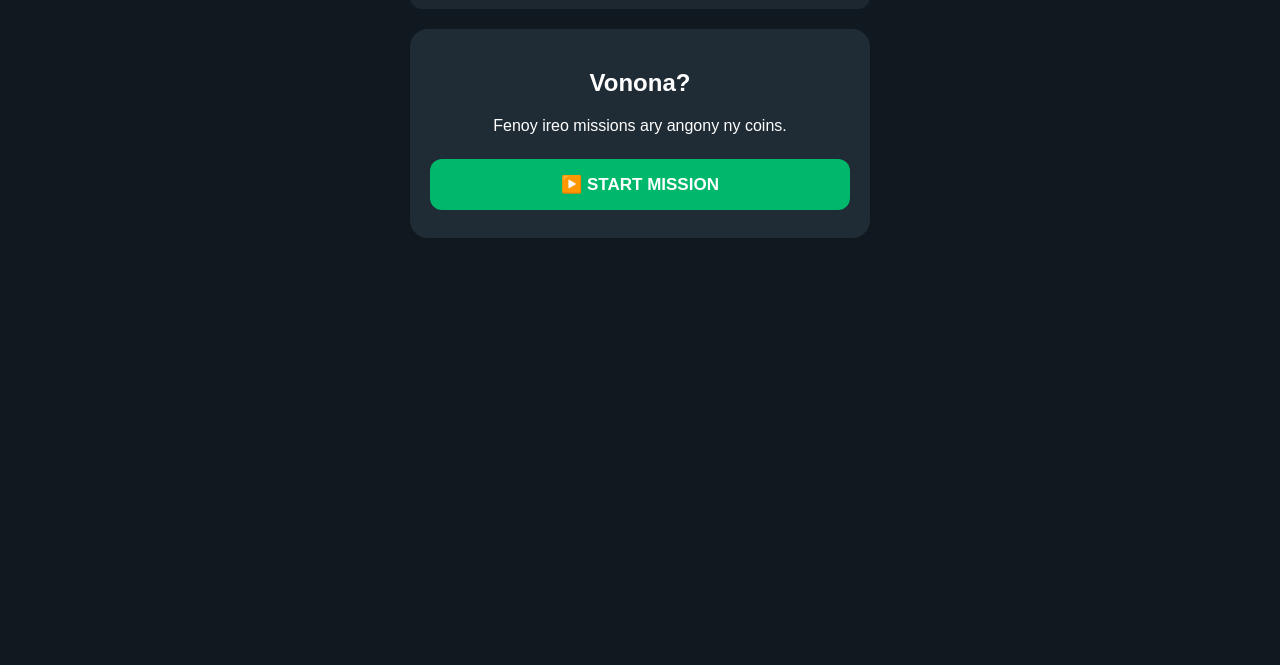
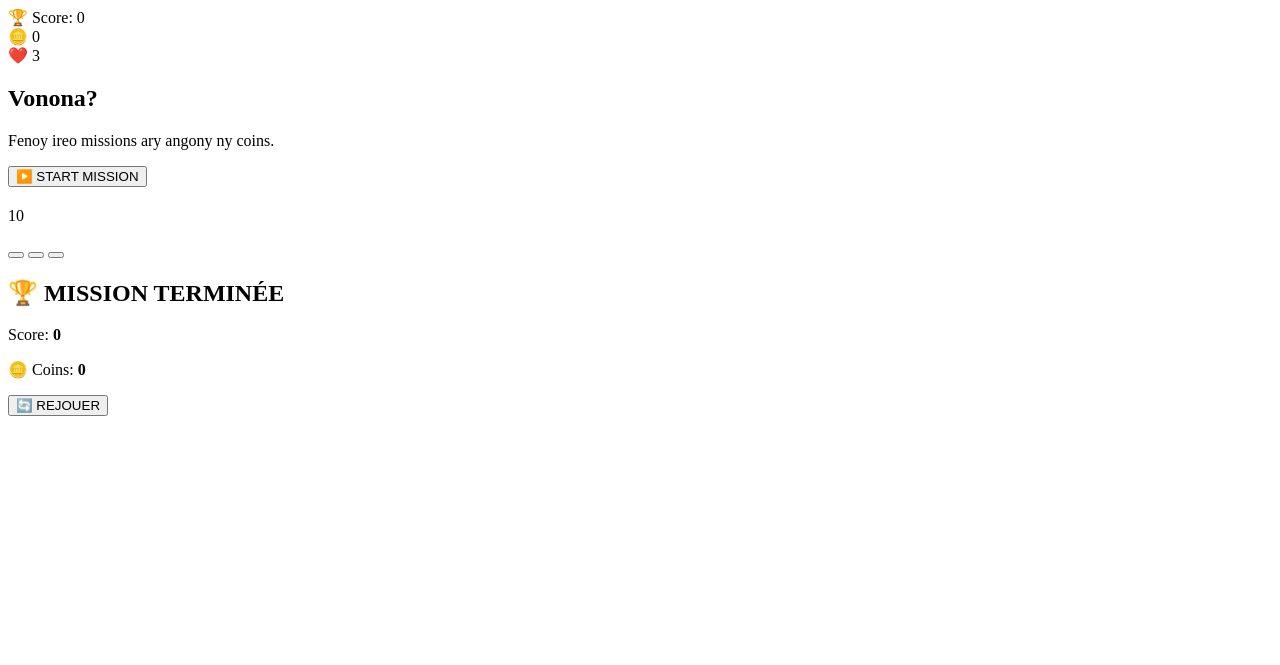
Before and after one commit to CHRISPAIN503/Task-mada-, a plain HTML site: page index.html in a window 1280 px wide. Shown: the part 135-800 px from the top of the page. Drawn offline with Linux system fonts and the light colour scheme.

Commit message:
Remove initial HTML structure from index.html

```diff
--- a/index.html
+++ b/index.html
@@ -1,39 +1,4 @@
-<!DOCTYPE html>
-<html lang="fr">
-<head>
-<meta charset="UTF-8">
-<meta name="viewport" content="width=device-width, initial-scale=1.0">
 
-<title>Mission Mada</title>
-
-<style>
-*{
-  box-sizing:border-box;
-}
-
-body{
-  margin:0;
-  font-family:Arial,sans-serif;
-  background:#101820;
-  color:white;
-  text-align:center;
-}
-
-.container{
-  max-width:500px;
-  margin:auto;
-  padding:20px;
-}
-
-h1{
-  color:#00ff88;
-}
-
-.stats{
-  display:flex;
-  justify-content:space-between;
-  background:#1c2730;
-  padding:12px;
   border-radius:12px;
   margin-bottom:20px;
 }
```
